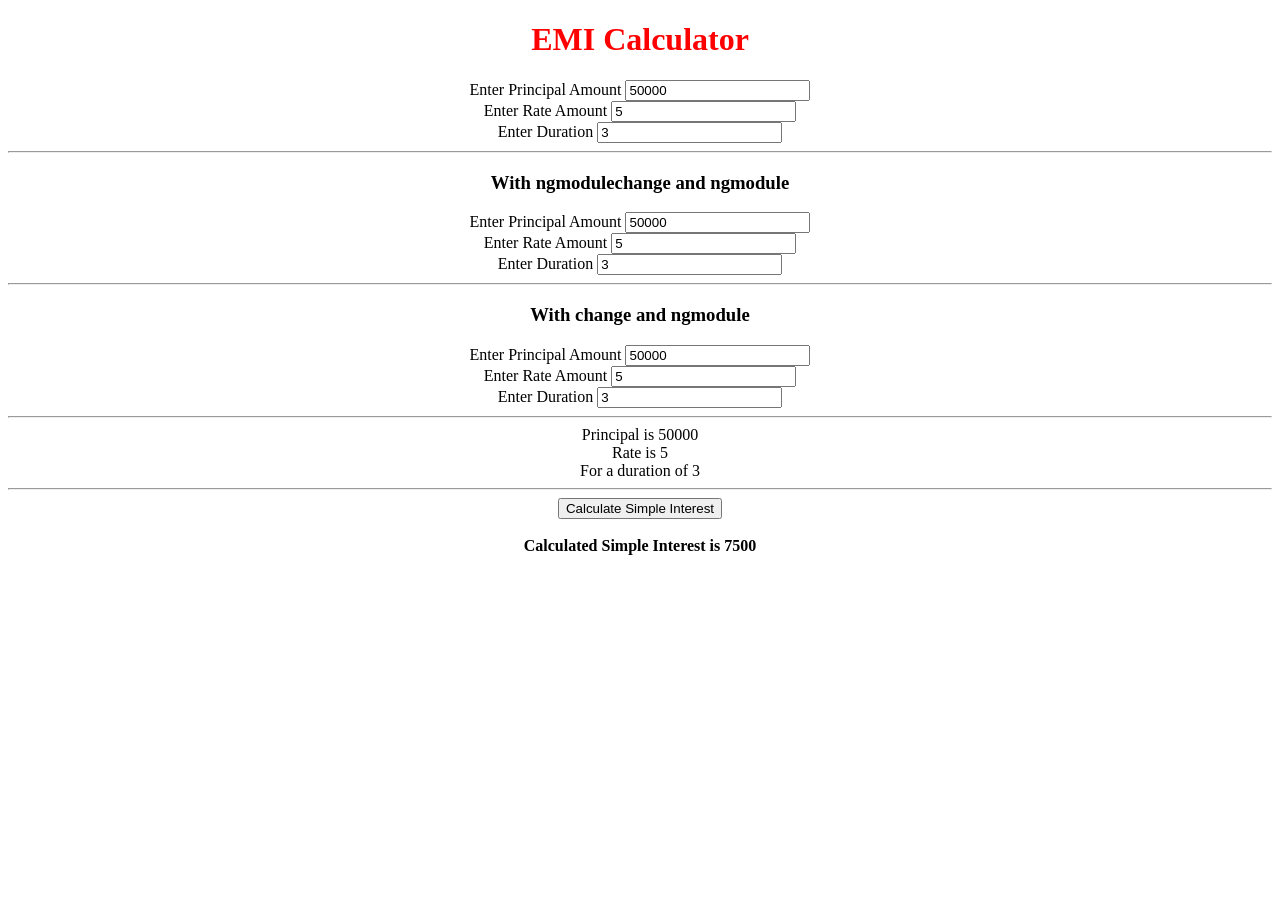
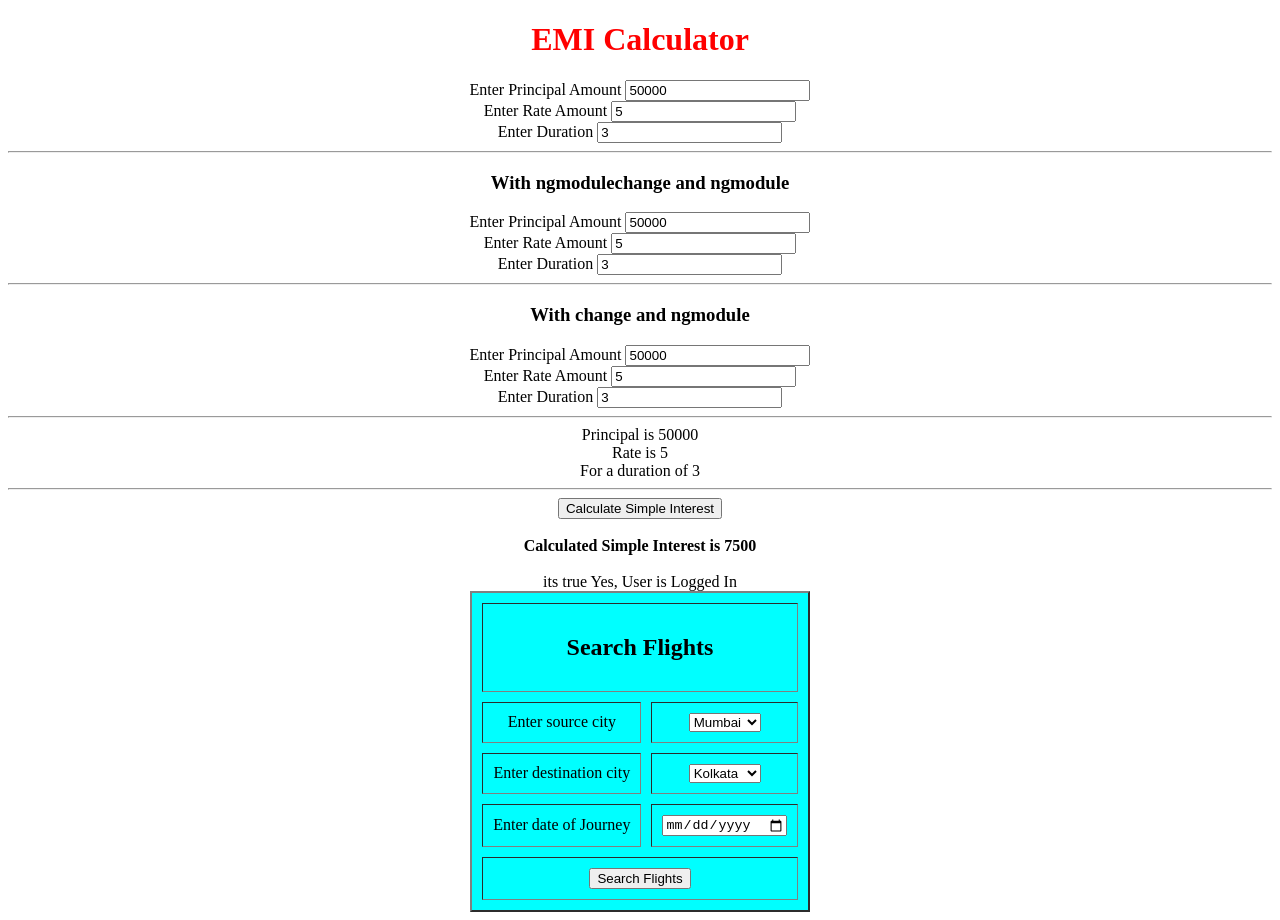
Before and after one commit to ameya1301999/Angular_Airline, an Angular app: page / in a window 1280 px wide. Before the commit the page ends 800 px from the top, so only its background shows below. Built offline with nearby package versions, Linux system fonts and the light colour scheme.

Commit message:
user loggedIn

```diff
--- a/src/app/app.component.html
+++ b/src/app/app.component.html
@@ -28,7 +28,50 @@
 	For a duration of {{years}} <br>
 	<hr>
 	<button (click)="calculateSimpleInterest()"> Calculate Simple Interest</button> <br><br>
-	<b><label>Calculated Simple Interest is {{si}}</label></b>
+	<b><label>Calculated Simple Interest is {{si}}</label></b> <br> <br>
+
+
+
+
+	<div *ngIf="isUserLoggedIn; else myElseBlock">
+		its true
+		Yes, User is Logged In
+	</div>
+	<ng-template #myElseBlock>
+		its False
+		User is not Logged In
+	</ng-template>
+
+	<form class="c1">
+		<TABLE BORDER=2 CELLSPACING=10 CELLPADDING=10 style="background-color:aqua;">
+			<th colspan="2" text-align="center"><h2> Search Flights </h2></th>
+			<TR> <TD>Enter source city</TD>
+			<TD>
+					<select>
+							<option value="BOM">Mumbai</option>
+							<option value="MAA">Chennai</option>
+							<option value="DEL">Delhi</option>
+							<option value="KOL">Kolkata</option>
+					</select>
+			</TD>
+			</TR>
+			<TR> <TD>Enter destination city</TD>
+
+			<TD>
+
+				<select >
+							<option value="KOL">Kolkata</option>
+							<option value="DEL">Delhi</option>
+							<option value="MAA">Chennai</option>
+							<option value="MUM">Mumbai</option>
+				</select>
+
+			</TR>
+			<TR> <TD>Enter date of Journey</TD> 	<TD><input type=date name=doj></TD> </TR>
+
+			<TR> <TD colspan="2" text-align="center"><input type=submit value="Search Flights"></TD> </TR>
+		</TABLE>
+	</form>
 
 		<!-- <form action="FoundFlights.html">
 			<TABLE BORDER=2 CELLSPACING=10 CELLPADDING=10>
--- a/src/app/app.component.ts
+++ b/src/app/app.component.ts
@@ -11,6 +11,7 @@ export class AppComponent {
   rate: number = 5;
   years: number = 3;
   si: number = (this.principal * this.rate * this.years)/100;
+  isUserLoggedIn: boolean = true;
 
   calculateSimpleInterest(){
     this.si = (this.principal * this.rate * this.years)/100;
```
